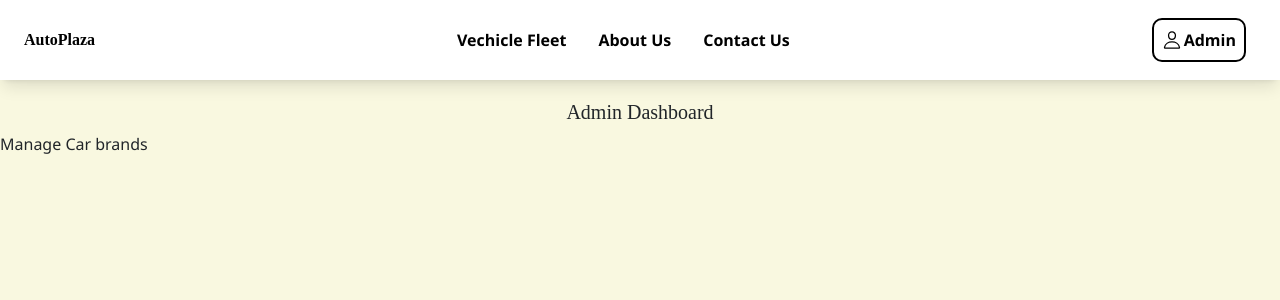
After one commit to Wediah/Car-rental-company, a PHP site: page /admin.html in a window 1280 px wide. The commit adds this page. Shown: the top 300 px of the page. Run offline with PHP 8.4, Linux system fonts and the light colour scheme.

Commit message:
adds admin page

```diff
--- /dev/null
+++ b/admin.html
@@ -0,0 +1,89 @@
+<!DOCTYPE html>
+<html lang="en">
+<head>
+    <meta charset="UTF-8">
+    <meta http-equiv="X-UA-Compatible" content="IE=edge">
+    <meta name="viewport" content="width=device-width, initial-scale=1.0">
+    <title>admin</title>
+    <link href="https://cdn.jsdelivr.net/npm/bootstrap@5.2.3/dist/css/bootstrap.min.css" rel="stylesheet" integrity="sha384-rbsA2VBKQhggwzxH7pPCaAqO46MgnOM80zW1RWuH61DGLwZJEdK2Kadq2F9CUG65" crossorigin="anonymous">
+    <script src="https://cdn.jsdelivr.net/npm/bootstrap@5.2.3/dist/js/bootstrap.bundle.min.js" integrity="sha384-kenU1KFdBIe4zVF0s0G1M5b4hcpxyD9F7jL+jjXkk+Q2h455rYXK/7HAuoJl+0I4" crossorigin="anonymous"></script>
+    <link rel="stylesheet" href="style.css">
+    <script type="module" src="https://unpkg.com/ionicons@5.5.2/dist/ionicons/ionicons.esm.js"></script>
+    <script nomodule src="https://unpkg.com/ionicons@5.5.2/dist/ionicons/ionicons.js"></script>
+    <script src="script.js"></script>
+</head>
+<body>
+    <!--navigation bar on large screen-->
+    <nav>
+        <div class="nav1">
+            <div class="nav2">
+                <div class="ti1"> <a href="landing.html">AutoPlaza</a> </div>
+                <div class="hidden">
+                    <div class="nav3">
+                        <div class="nav4"><a href ="fleet.html">Vechicle Fleet</a></div>
+                        <div class="nav4"><a href="about.html">About Us</a></div>
+                        <div class="nav4"><a href="contact.html">Contact Us</a></div>
+                    </div>
+                </div>
+                <div class="ti3">
+                <div>
+                    <div class="ti2" id="dropdownMenuButton1" data-bs-toggle="dropdown" aria-expanded="false" >
+                        <ion-icon class="icon1" name="person-outline" ></ion-icon>
+                        <span>Admin</span>
+                    </div>
+                    <!--drop down-->
+                    <ul class="dropdown-menu p-1 mt-1" aria-labelledby="dropdownMenuButton1">
+                        <li><a class="dropdown-item" data-bs-toggle="modal" data-bs-target="#adminpassModal" href="admin.html">change password</a></li>
+                        <li><a class="dropdown-item" href="index.html">Log out</a></li>
+
+                    </ul>
+                </div>
+
+                    <div  class="icon" onclick="myFunction()">
+                        <div class="bar"></div>
+                    </div>
+                </div>
+            </div>
+        </div>
+    </nav>
+
+    <!--navigation for small screens-->
+    <div class="topnav">
+        <div id="myLinks">
+        <a href="fleet.html">Vechicle Fleet</a>
+        <a href="about.html">About Us</a>
+        <a href="contact.html">Contact Us</a>
+        </div>
+    </div>
+
+    <div class="modal fade" id="adminpassModal" tabindex="-1" aria-labelledby="exampleModalLabel" aria-hidden="true">
+        <div class="modal-dialog">
+          <div class="modal-content">
+            <div class="modal-header">
+              <h1 class="modal-title fs-5" id="exampleModalLabel">Change Password</h1>
+              <button type="button" class="btn-close" data-bs-dismiss="modal" aria-label="Close"></button>
+            </div>
+            <div class="modal-body">
+              <form class="register-form">
+                <input type="password" placeholder="password"/>
+                <input type="password" placeholder="enter password again"/>
+                <a onclick="passwordChange()" href="admin.html" class="ins">Save changes
+                </a>
+              </form>
+            </div>
+          </div>
+        </div>
+    </div>
+
+    <h4 class="adb">Admin Dashboard</h4>
+    <div >
+        <div>
+            <p>Manage Car brands</p>
+            <p></p>
+        </div>
+        <div></div>
+    </div>
+
+
+</body>
+</html>
--- a/style.css
+++ b/style.css
@@ -1186,3 +1186,10 @@ figcaption {
 #history {
   margin-bottom: 50px;
 }
+
+.adb {
+  padding-top: 100px;
+  text-align: center;
+  font-size: 20px;
+  font-family: Zen Dots;
+}
```
